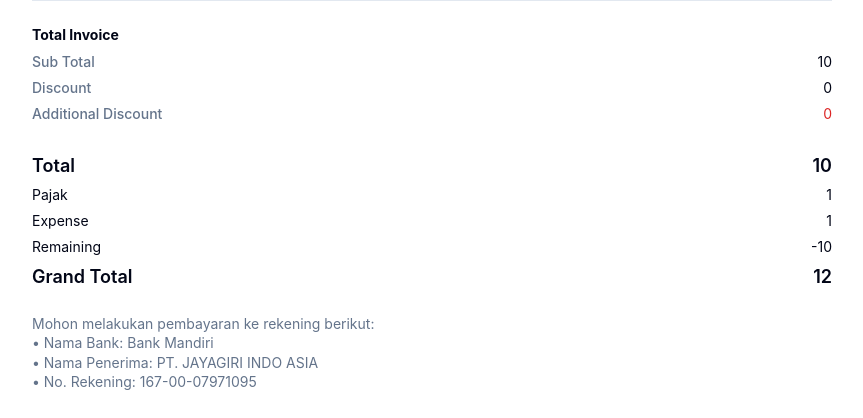
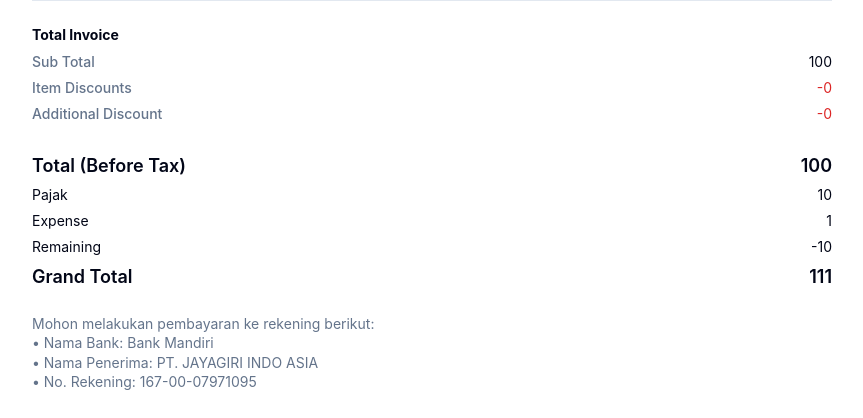
Before and after one commit to Ader-EX/qiu-befast, a FastAPI app: page /penjualan/1/invoice/html in a window 1280 px wide. Shown: the part 568-986 px from the top of the page, without its empty margins (208-1071 px from the left). Run offline with FastAPI, Linux system fonts and the light colour scheme; tables that the repository leaves empty hold one stand-in row (values such as "Sample post"); parts of the project's set-up code (start-up, migrations or seed data) failed here and were passed over.

Commit message:
fix Huly 31/08/2025

```diff
--- a/models/Customer.py
+++ b/models/Customer.py
@@ -8,7 +8,8 @@ from models.mixin.SoftDeleteMixin import SoftDeleteMixin
 
 class Customer(Base,SoftDeleteMixin):
     __tablename__ = "customers"
-    id = Column(String(50), primary_key=True, index=True)
+    id = Column(Integer, primary_key=True, index=True)
+    code = Column(String(50),nullable=False, unique=True)
     name = Column(String(50), nullable=False)
     address = Column(String(255) , nullable=False)
     is_active = Column(Boolean, default=True)
--- a/models/Pembayaran.py
+++ b/models/Pembayaran.py
@@ -20,7 +20,7 @@ class Pembayaran(Base):
     payment_date = Column(DateTime, nullable=False)
 
     reference_type = Column(Enum(PembayaranPengembalianType), nullable=False)
-    customer_id = Column(String(50), ForeignKey("customers.id"), nullable=True)
+    customer_id = Column(Integer, ForeignKey("customers.id"), nullable=True)
     vendor_id = Column(String(50), ForeignKey("vendors.id"), nullable=True)
     currency_id = Column(Integer, ForeignKey("currencies.id"), nullable=False)
     warehouse_id = Column(Integer, ForeignKey("warehouses.id"), nullable=False)
--- a/models/Pengembalian.py
+++ b/models/Pengembalian.py
@@ -20,7 +20,7 @@ class Pengembalian(Base):
     payment_date = Column(DateTime, nullable=False)
 
     reference_type = Column(Enum(PembayaranPengembalianType), nullable=False)
-    customer_id = Column(String(50), ForeignKey("customers.id"), nullable=True)
+    customer_id = Column(Integer, ForeignKey("customers.id"), nullable=True)
     vendor_id = Column(String(50), ForeignKey("vendors.id"), nullable=True)
     currency_id = Column(Integer, ForeignKey("currencies.id"), nullable=False)
     warehouse_id = Column(Integer, ForeignKey("warehouses.id"), nullable=False)
--- a/models/Penjualan.py
+++ b/models/Penjualan.py
@@ -38,7 +38,7 @@ class Penjualan(Base,SoftDeleteMixin):
     # For finalized: store names to preserve data even if master gets deleted
     # Draft mode - foreign keys (nullable when finalized)
     warehouse_id = Column(Integer, ForeignKey("warehouses.id", ondelete="SET NULL"), nullable=True)
-    customer_id = Column(String(50), ForeignKey("customers.id", ondelete="SET NULL"), nullable=True)
+    customer_id = Column(Integer, ForeignKey("customers.id", ondelete="SET NULL"), nullable=True)
     top_id = Column(Integer, ForeignKey("term_of_payments.id", ondelete="SET NULL"), nullable=True)
 
     # Finalized mode - stored names (nullable when draft)
--- a/routes/penjualan_routes.py
+++ b/routes/penjualan_routes.py
@@ -704,9 +704,30 @@ async def view_penjualan_invoice_html(penjualan_id: int, request: Request, db: S
     BASE_URL = os.getenv("BASE_URL", "https://qiu-system.qiuparts.com")
 
     enhanced_items = []
+    subtotal_before_discount = Decimal('0')  # Subtotal before any discounts
+    total_item_discounts = Decimal('0')      # Sum of all item discounts
+    tax_amount = Decimal('0')
+
     for it in penjualan.penjualan_items:
         raw = it.item_rel.primary_image_url if it.item_rel else None
         img_url = to_public_image_url(raw, request, BASE_URL)
+
+        # Calculate item totals
+        qty = Decimal(str(it.qty or 0))
+        unit_price = Decimal(str(it.unit_price or 0))
+        tax_pct = Decimal(str(it.tax_percentage or 0))
+        item_discount = Decimal(str(it.discount or 0))  # This is the per-item discount
+
+        # Calculate item subtotal before discount and tax
+        item_subtotal_before_discount = qty * unit_price
+
+        # Calculate item tax (applied after discount)
+        item_subtotal_after_discount = item_subtotal_before_discount - item_discount
+        item_tax = item_subtotal_after_discount * (tax_pct / Decimal(100))
+
+        # Total price for this item (after discount + tax)
+        item_total_price = item_subtotal_after_discount + item_tax
+
         enhanced_items.append({
             "item": it,
             "image_url": img_url,
@@ -714,36 +735,45 @@ async def view_penjualan_invoice_html(penjualan_id: int, request: Request, db: S
             "qty": it.qty,
             "satuan_name": it.satuan_name,
             "tax_percentage": it.tax_percentage,
-            "unit_price": it.unit_price,
-            "total_price": it.total_price,
-            "discount": it.discount,  # Include item-level discount
+            "unit_price": unit_price,
+            "item_discount": item_discount,
+            "item_subtotal_before_discount": item_subtotal_before_discount,
+            "item_subtotal_after_discount": item_subtotal_after_discount,
+            "item_tax": item_tax,
+            "total_price": item_total_price,  # or use it.total_price if it's calculated correctly
+            "discount": item_discount,  # Keep for backward compatibility
         })
 
-    subtotal = Decimal(0)
-    tax_amount = Decimal(0)
-    total_item_discount = Decimal(0)  # Track total item discounts
+        # Accumulate totals
+        subtotal_before_discount += item_subtotal_before_discount
+        total_item_discounts += item_discount
+        tax_amount += item_tax
 
-    for item in penjualan.penjualan_items:
-        item_total = Decimal(str(item.total_price or 0))
-        subtotal += item_total
-        total_item_discount += Decimal(str(item.discount or 0))  # Sum item discounts
-        if item.tax_percentage:
-            item_tax = item_total * Decimal(str(item.tax_percentage)) / Decimal('100')
-            tax_amount += item_tax
+    # Calculate additional discount and final totals
+    additional_discount = Decimal(str(penjualan.additional_discount or 0))
+    expense = Decimal(str(penjualan.expense or 0))
 
-    # Remove penjualan.discount reference since it doesn't exist
-    additional_discount = Decimal(str(penjualan.additional_discount or 0))
-    final_total = subtotal - total_item_discount - additional_discount  # Use item discounts
-    expense = Decimal(str(penjualan.expense or 0))
-    grand_total = final_total + tax_amount + expense
+    # Calculate subtotal after item discounts but before additional discount
+    subtotal_after_item_discounts = subtotal_before_discount - total_item_discounts
 
+    # Calculate final total before tax (after all discounts)
+    final_total_before_tax = subtotal_after_item_discounts - additional_discount
+
+    # Grand total (final total + tax + expense)
+    grand_total = final_total_before_tax + tax_amount + expense
+
+    # Match the template expectations
     totals = {
-        "subtotal": subtotal,
+        "subtotal": subtotal_before_discount,           # Raw subtotal before any discounts
+        "item_discounts": total_item_discounts,         # Sum of all per-item discounts
+        "additional_discount": additional_discount,     # Additional discount from penjualan
+        "subtotal_after_discounts": subtotal_after_item_discounts,  # After item discounts
+        "final_total": final_total_before_tax,          # After all discounts, before tax
         "tax_amount": tax_amount,
-        "total_item_discount": total_item_discount,
-        "additional_discount": additional_discount,
-        "final_total": final_total,
+        "expense": expense,
         "grand_total": grand_total,
+        # Keep backward compatibility
+        "total_item_discount": total_item_discounts,  # Your original key
     }
 
     return templates.TemplateResponse(
--- a/templates/penjualan.html
+++ b/templates/penjualan.html
@@ -132,21 +132,21 @@
         </div>
 
         <div class="totals-row">
-          <div class="label">Discount</div>
-          <div class="value">{{ idr(penjualan.discount) }}</div>
+          <div class="label">Item Discounts</div>
+          <div class="value destructive">-{{ idr(totals.item_discounts) }}</div>
         </div>
 
         <div class="totals-row">
           <div class="label">Additional Discount</div>
           <div class="value destructive">
-            {{ idr(penjualan.additional_discount) }}
+            -{{ idr(totals.additional_discount) }}
           </div>
         </div>
 
         <div style="height: 16px"></div>
 
         <div class="summary-row">
-          <div>Total</div>
+          <div>Total (Before Tax)</div>
           <div>{{ idr(totals.final_total) }}</div>
         </div>
         <div class="summary-row" style="font-weight: 400; font-size: 14px">
```
Also changed, not shown: routes/auth_routes.py (+65 -0 lines), routes/customer_routes.py (+11 -4 lines), routes/pembelian_routes.py (+34 -23 lines), schemas/CustomerSchemas.py (+17 -3 lines), templates/pembelian.html (+6 -5 lines).
